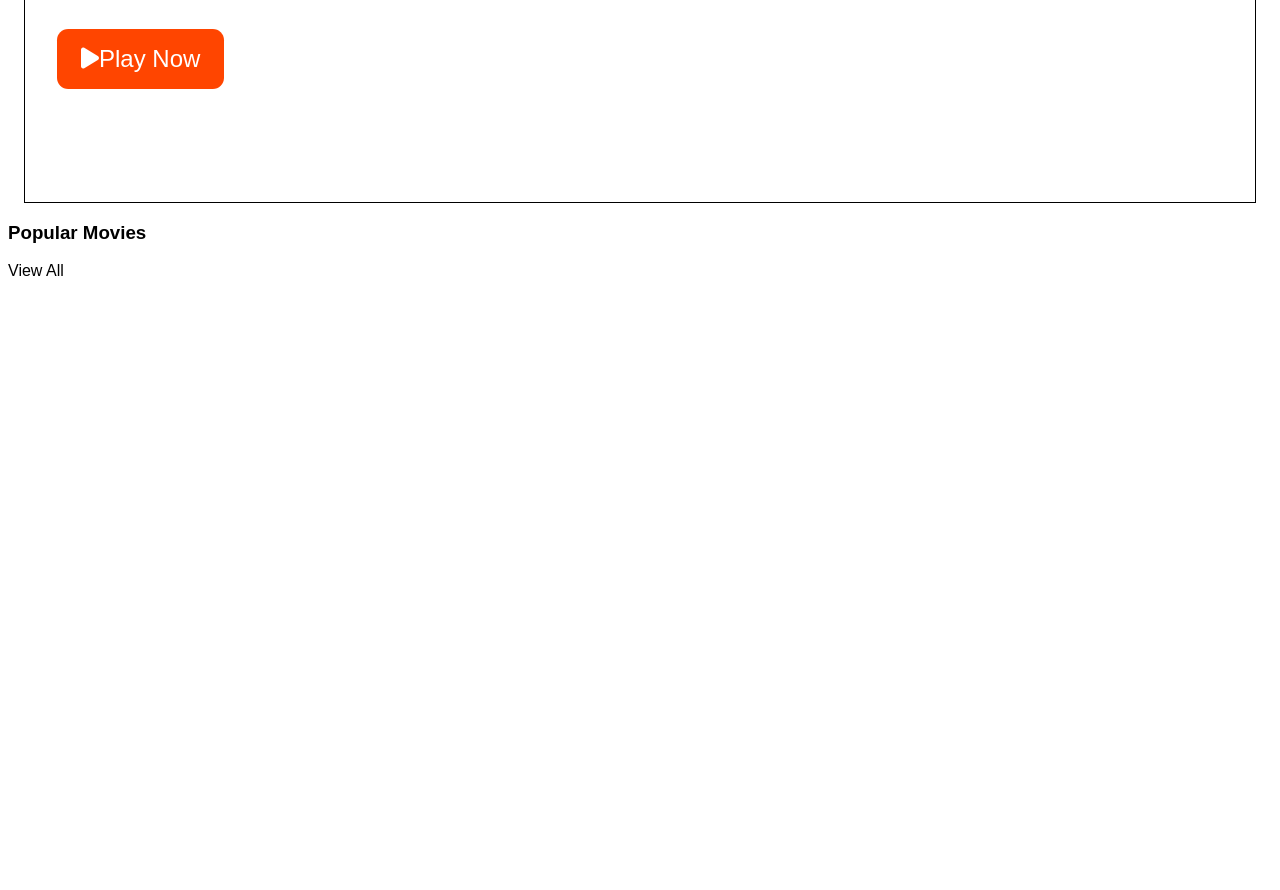
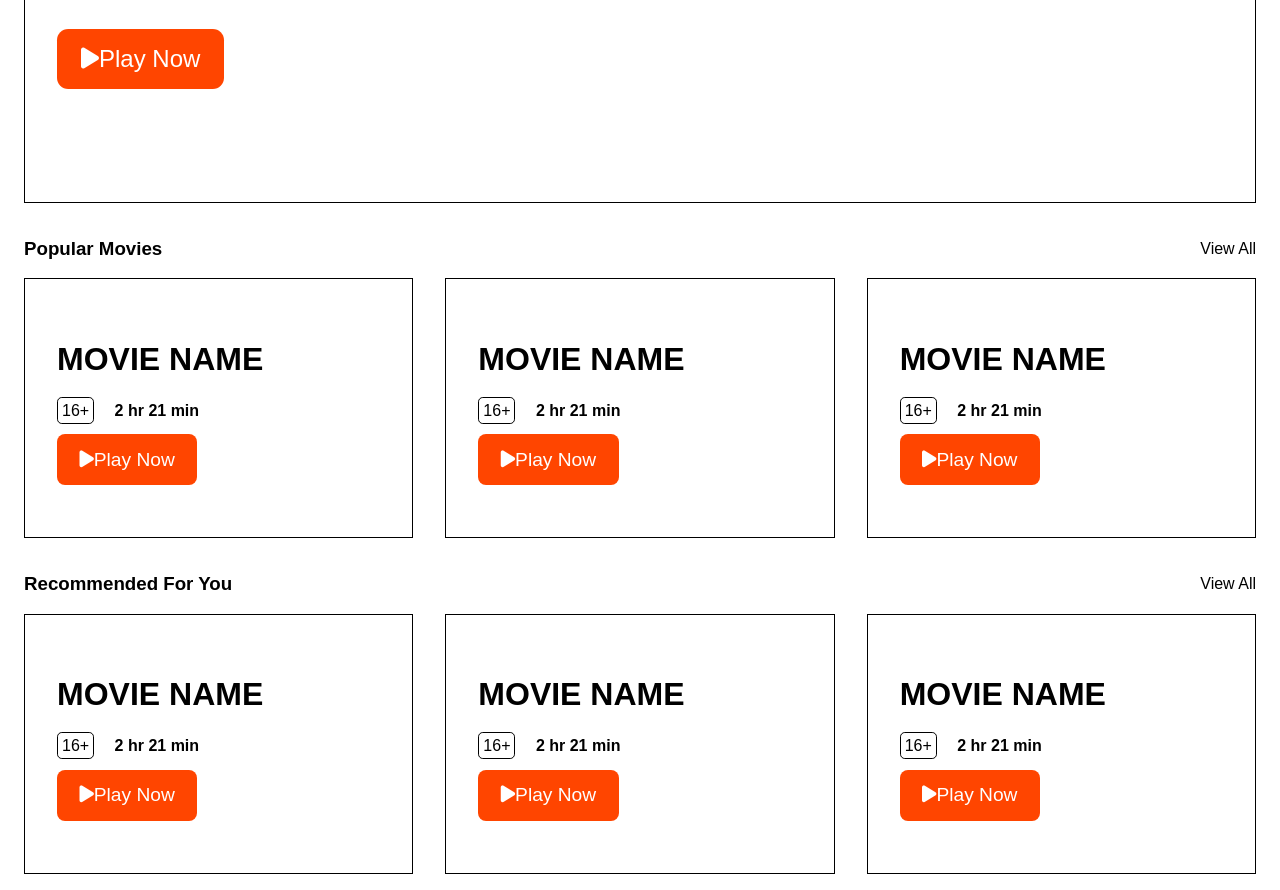
Before and after one commit to fkazanci/witFlix-Project, a plain HTML site: page index.html in a window 1280 px wide. Shown: the part 527-1417 px from the top of the page. Before the commit the page ends 823 px from the top, so only its background shows below. Drawn offline with Linux system fonts and the light colour scheme.

Commit message:
section part completed...

```diff
--- a/index.css
+++ b/index.css
@@ -41,6 +41,9 @@ border-radius: 100%;
 h1{
     color: red;
 }
+
+/*main section*/
+
 main{
     margin: 1rem;
     border: 1px solid black;
@@ -81,6 +84,48 @@ color: orangered;
     border-radius: 0.7rem;
     margin: 1rem 0;
 }
+.btn-l{
+    font-size: 1.2rem;
+    padding: 0.9rem 1.4rem;
+    border-radius: 0.5rem;
+    margin: 0.9rem 0;
+}
 .details-container{
     margin: 1rem 0;
 }
+
+/*section bölümü*/
+
+section{
+    margin: 1rem;
+}
+.section-content, .section-header{
+    display: flex;
+    justify-content: space-between;
+    align-items: center;
+    gap: 2rem;
+}
+.card{
+    width: 30%;
+    aspect-ratio: 5/3;
+    border: 1px solid black;
+    display: flex;
+    flex-direction: column;
+    justify-content: center;
+    align-items: flex-start;
+    padding: 2rem;
+
+}
+.card h4{
+    font-size: 2rem;
+    margin: 1.5rem 0;
+}
+.card .age-restriction{
+    border: 1px solid black;
+    border-radius: 0.3rem;
+    padding: 4px;
+    margin: 0 1rem;
+}
+.card .age-restriction{
+    margin-left: 0;
+}
--- a/index.html
+++ b/index.html
@@ -53,17 +53,72 @@
         <div class="btn btn-xl"><i class="fa-solid fa-play play-icon"></i>Play Now</div>
         </main>
     <section>
-        <div class="header-section">
+        <div class="section-header">
             <h3>Popular Movies</h3>
             <p>View All</p>
         </div>
-        <div>
-            <div class="section-content">
+        <div class="section-content">
 
+            <div class="card">
+                <h4>MOVIE NAME</h4>
+                <div class="info-section">
+                    <span class="age-restriction">16+</span>
+                    <span class="text-bold">2 hr 21 min</span>
+                </div>
+                <div class="btn btn-l"><i class="fa-solid fa-play play-icon"></i>Play Now</div>
+            </div>
+            <div class="card">
+                <h4>MOVIE NAME</h4>
+                <div class="info-section">
+                    <span class="age-restriction">16+</span>
+                    <span class="text-bold">2 hr 21 min</span>
+                </div>
+                <div class="btn btn-l"><i class="fa-solid fa-play play-icon"></i>Play Now</div>
+            </div>
+            <div class="card">
+                <h4>MOVIE NAME</h4>
+                <div class="info-section">
+                    <span class="age-restriction">16+</span>
+                    <span class="text-bold">2 hr 21 min</span>
+                </div>
+                <div class="btn btn-l"><i class="fa-solid fa-play play-icon"></i>Play Now</div>
             </div>
         </div>
     </section>
-    <section></section>
+    <section>
+        <div class="section-header">
+            <h3>Recommended For You</h3>
+            <p>View All</p>
+        </div>
+        <div class="section-content">
+
+            <div class="card">
+                <h4>MOVIE NAME</h4>
+                <div class="info-section">
+                    <span class="age-restriction">16+</span>
+                    <span class="text-bold">2 hr 21 min</span>
+                </div>
+                <div class="btn btn-l"><i class="fa-solid fa-play play-icon"></i>Play Now</div>
+            </div>
+            <div class="card">
+                <h4>MOVIE NAME</h4>
+                <div class="info-section">
+                    <span class="age-restriction">16+</span>
+                    <span class="text-bold">2 hr 21 min</span>
+                </div>
+                <div class="btn btn-l"><i class="fa-solid fa-play play-icon"></i>Play Now</div>
+            </div>
+            <div class="card">
+                <h4>MOVIE NAME</h4>
+                <div class="info-section">
+                    <span class="age-restriction">16+</span>
+                    <span class="text-bold">2 hr 21 min</span>
+                </div>
+                <div class="btn btn-l"><i class="fa-solid fa-play play-icon"></i>Play Now</div>
+            </div>
+        </div>
+    </section>
+
     <footer></footer>
     </body>
 
```
